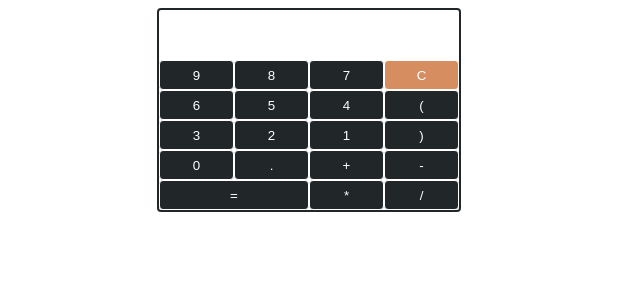
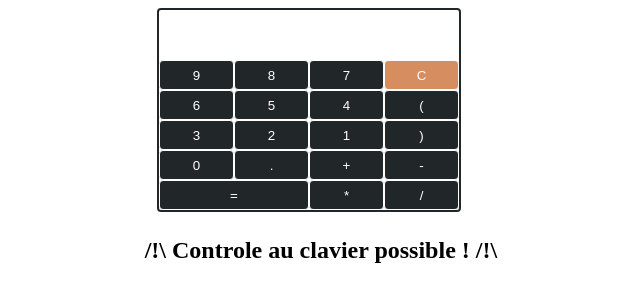
Before and after one commit to AudricSan/Scripts-Clients, a plain HTML site: page Calculator/index.html in a window 1280 px wide. Shown: the whole page, without its empty margins (331-971 px from the left). Drawn offline with Linux system fonts and the light colour scheme.

Commit message:
Update index.html

```diff
--- a/Calculator/index.html
+++ b/Calculator/index.html
@@ -42,6 +42,8 @@
   </div>
 
   <script src="index.js"></script>
+
+  <h2> /!\ Controle au clavier possible !  /!\ </h2>
 </body>
 
 </html>
```
